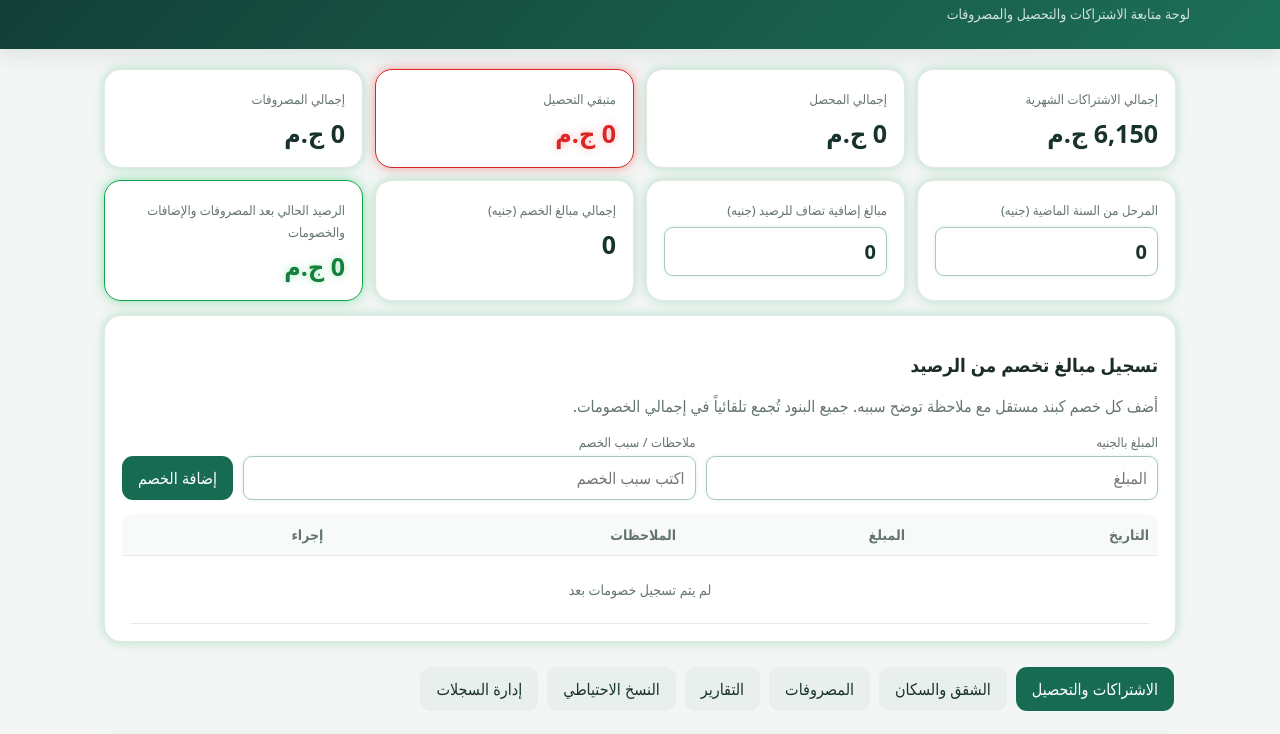
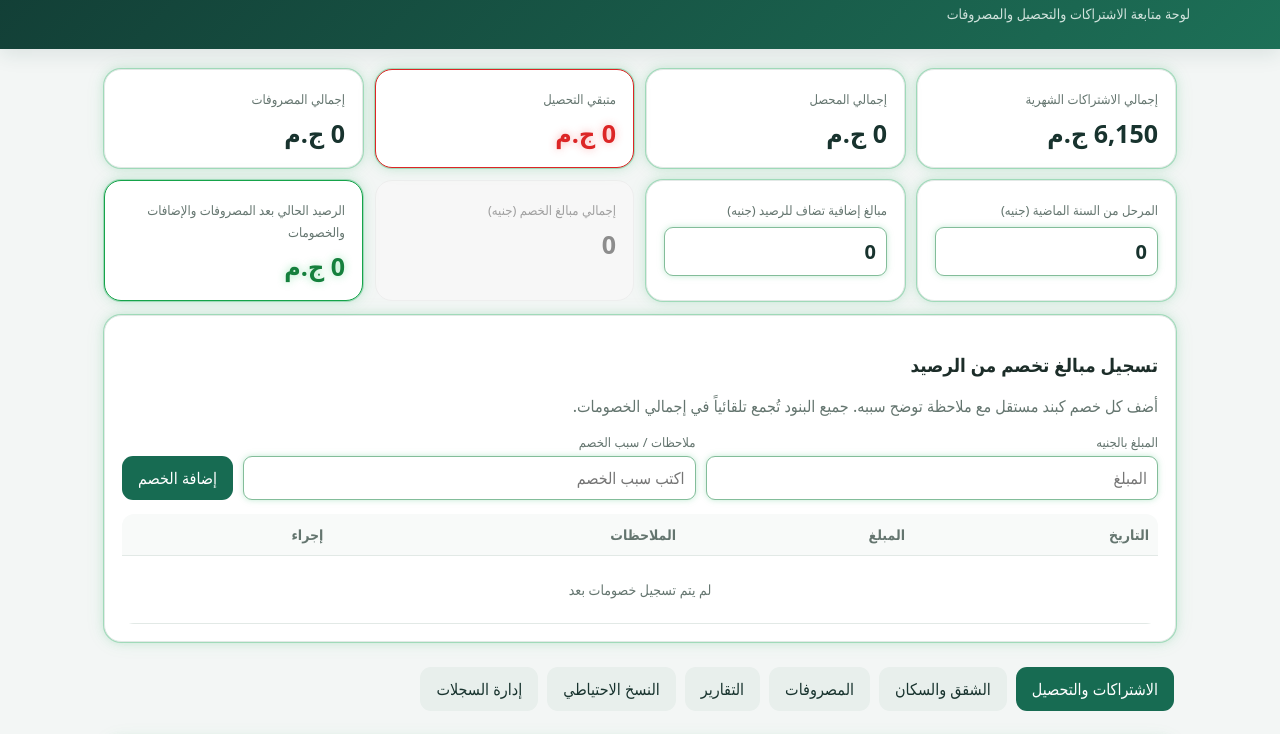
Before and after one commit to EL3OMDAAdel/building-accounts, a plain HTML site: page index.html in a window 1280 px wide. Shown: the part 66-800 px from the top of the page. Drawn offline with Linux system fonts and the light colour scheme.

Commit message:
Strengthen glow on all fields and soften deductions total tile

```diff
--- a/index.html
+++ b/index.html
@@ -37,6 +37,20 @@ th{color:var(--muted);font-weight:600;background:#f8faf9}.table-wrap{overflow:au
 @media print{body *{visibility:hidden!important}#receiptModal,#receiptModal *{visibility:visible!important}#receiptModal{display:block!important;position:absolute;inset:0;background:#fff;padding:0}#receiptModal .dialog{width:100%;max-width:none;max-height:none;box-shadow:none;border:0;padding:0}#receiptModal .no-print{display:none!important}.receipt-paper{border:0}}
 @media(max-width:700px){.stats{grid-template-columns:repeat(2,1fr)}.grid2{grid-template-columns:1fr}header h1{font-size:22px}.wrap{margin-top:12px}.card{padding:13px}}
 
+
+/* إضاءة أوضح لكل البطاقات وخانات الإدخال */
+.card{animation:universalCardGlow 2.7s ease-in-out infinite!important;box-shadow:0 0 0 1px #31b56b55,0 0 10px #31b56b35,0 0 20px #31b56b18!important;transition:box-shadow .25s ease,border-color .25s ease!important;}
+.card:hover{box-shadow:0 0 0 2px #31b56b88,0 0 15px #31b56b66,0 0 25px #31b56b30!important;}
+input:not([type="checkbox"]):not([type="radio"]),select,textarea{border:1px solid #83bd9a!important;box-shadow:0 0 5px #31b56b35,0 0 10px #31b56b18!important;animation:universalFieldGlow 2.4s ease-in-out infinite!important;}
+input:not([type="checkbox"]):not([type="radio"]):focus,select:focus,textarea:focus{border-color:#16a34a!important;box-shadow:0 0 0 3px #22c55e30,0 0 15px #22c55e70!important;}
+@keyframes universalCardGlow{0%,100%{box-shadow:0 0 0 1px #31b56b44,0 0 7px #31b56b28,0 0 13px #31b56b12}50%{box-shadow:0 0 0 2px #31b56b88,0 0 15px #31b56b60,0 0 24px #31b56b30}}
+@keyframes universalFieldGlow{0%,100%{box-shadow:0 0 4px #31b56b22,0 0 7px #31b56b12}50%{box-shadow:0 0 8px #31b56b55,0 0 14px #31b56b28}}
+/* إجمالي الخصومات رمادي فاتح جدًا وبدون إضاءة */
+.deduct-total-soft{background:#f7f7f7!important;border:1px solid #eeeeee!important;box-shadow:none!important;animation:none!important;}
+.deduct-total-soft small{color:#a0a0a0!important;}
+.deduct-total-soft strong{color:#8d8d8d!important;text-shadow:none!important;}
+@media(prefers-reduced-motion:reduce){.card,input,select,textarea{animation:none!important}}
+
 /* تعميم الإضاءة المتحركة على جميع خانات وبطاقات البرنامج */
 .card:not(.stat-glow-green):not(.stat-glow-red){animation:allCardsPulse 3.6s ease-in-out infinite;box-shadow:0 0 5px #16a34a20,0 0 12px #16a34a10;transition:box-shadow .3s ease,border-color .3s ease;}
 .card:not(.stat-glow-green):not(.stat-glow-red):hover{box-shadow:0 0 10px #16a34a40,0 0 20px #16a34a20;border-color:#86c5a2;}
@@ -66,7 +80,7 @@ input:not([type="checkbox"]):not([type="radio"]):focus,select:focus,textarea:foc
 <div class="card stat"><small>إجمالي المصروفات</small><strong id="sExpense">0 ج.م</strong></div>
 <div class="card stat"><small>المرحل من السنة الماضية (جنيه)</small><input id="carryForwardInput" type="number" step="0.01" value="0" aria-label="المرحل من السنة الماضية" style="font-size:20px;font-weight:750;margin-top:7px;color:var(--ink)"></div>
 <div class="card stat"><small>مبالغ إضافية تضاف للرصيد (جنيه)</small><input id="extraAddInput" type="number" step="0.01" value="0" aria-label="مبالغ إضافية تضاف للرصيد" style="font-size:20px;font-weight:750;margin-top:7px;color:var(--ink)"></div>
-<div class="card stat"><small>إجمالي مبالغ الخصم (جنيه)</small><strong id="sExtraDeduct">0</strong></div>
+<div class="card stat deduct-total-soft"><small>إجمالي مبالغ الخصم (جنيه)</small><strong id="sExtraDeduct">0</strong></div>
 <div class="card stat stat-glow-green"><small>الرصيد الحالي بعد المصروفات والإضافات والخصومات</small><strong id="sBalance">0 ج.م</strong></div>
 </div>
 <div class="card" style="margin-top:14px"><h3>تسجيل مبالغ تخصم من الرصيد</h3><p class="muted">أضف كل خصم كبند مستقل مع ملاحظة توضح سببه. جميع البنود تُجمع تلقائياً في إجمالي الخصومات.</p><div class="toolbar"><div class="field"><label for="extraDeductAmount">المبلغ بالجنيه</label><input id="extraDeductAmount" type="number" min="0.01" step="0.01" placeholder="المبلغ"></div><div class="field"><label for="extraDeductNote">ملاحظات / سبب الخصم</label><input id="extraDeductNote" placeholder="اكتب سبب الخصم"></div><button class="primary" id="addExtraDeduct">إضافة الخصم</button></div><div class="table-wrap"><table><thead><tr><th>التاريخ</th><th>المبلغ</th><th>الملاحظات</th><th>إجراء</th></tr></thead><tbody id="extraDeductBody"></tbody></table></div></div>
```
